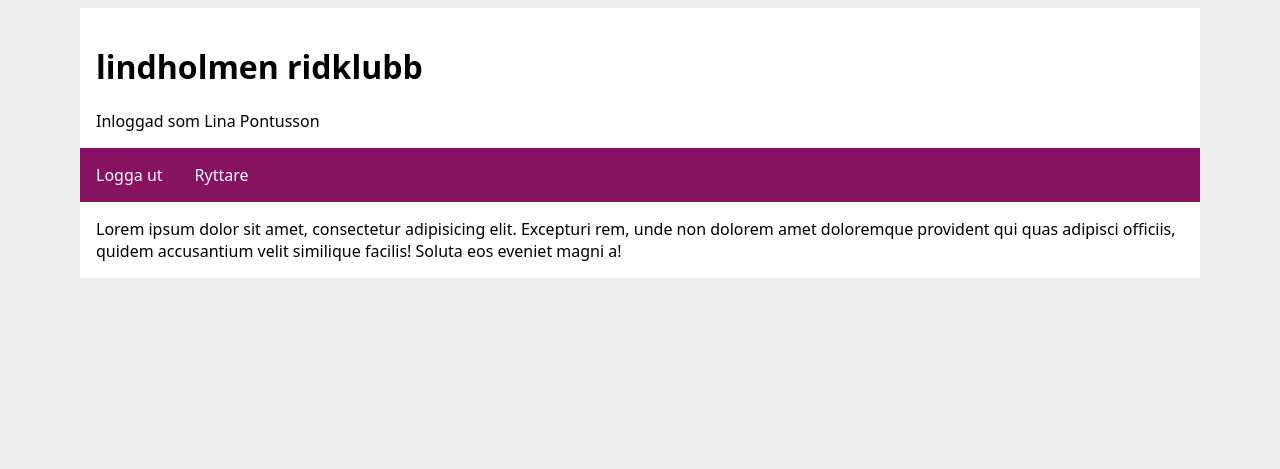
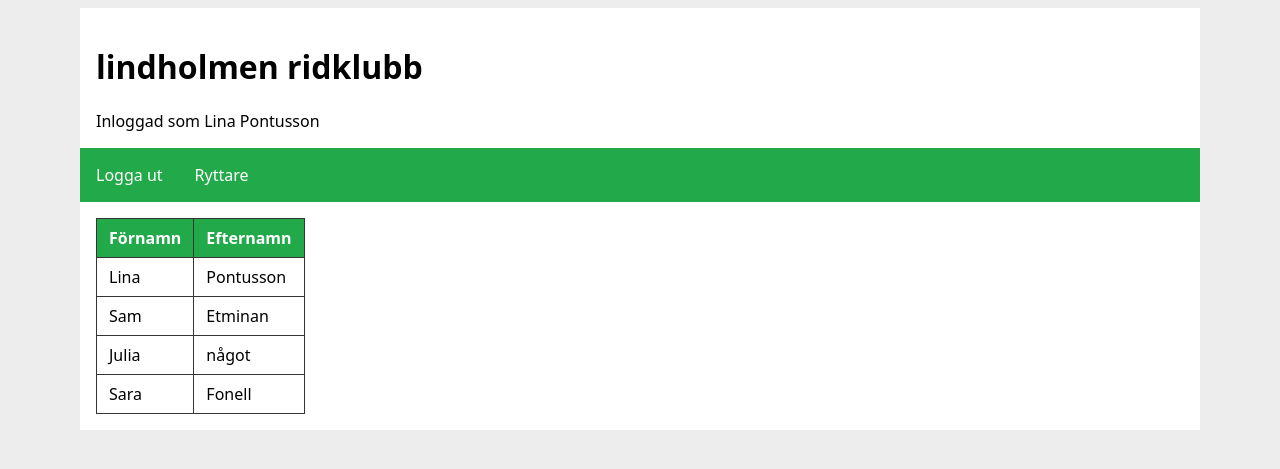
Before and after one commit to Sam-Etminan/webbserver_slutprojekt_sam_E, a PHP site: page /Ryttare.php in a window 1280 px wide. Shown: the top 469 px of the page. Run offline with PHP 8.4, Linux system fonts and the light colour scheme; the visitor is signed in with stand-in values (Sample User, id 1); data comes from the database, SQL or seed files in the repository; both versions use the stored data as it was after the commit.

Commit message:
slut lektion 20/05
skapat tabellen för ryttare (listad dom på sidan), skapat tabell för hästar och hagar, påbörjat koppling mellan tabeller

```diff
--- a/slutprojekt/public_html/Projekt/Ryttare.php
+++ b/slutprojekt/public_html/Projekt/Ryttare.php
@@ -2,26 +2,48 @@
 require_once('../../slutprojekt-app.php');
 
 require($includeDir . "/header.php");
+
+$stmt = $pdo-> prepare("SELECT * FROM Ryttare");
+$stmt->execute();
+$result = $stmt->fetchAll(PDO::FETCH_ASSOC);
+
+
+
 ?>
 
 <main>
 
+<?php if (isset($_SESSION["Ryttarid"])) : ?>
 
-<?php
+<table>
 
-if (isset($_SESSION["Ryttarid"])) :
+        <tr>
 
-echo "Lorem ipsum dolor sit amet, consectetur adipisicing elit.
-Excepturi rem, unde non dolorem amet doloremque provident qui quas adipisci officiis,
-quidem accusantium velit similique facilis! Soluta eos eveniet magni a!";
+            <th>Förnamn</th>
+
+            <th>Efternamn</th>
+
+
+        </tr>
+
+        <?php foreach ($result as $key => $value) : ?>
+
+        <tr>
+
+            <td><?=h($value['Namn']) ?></td>
+
+            <td><?= h($value['Efternamn']) ?></td>
+
+        </tr>
+
+        <?php endforeach?>
+
+
+    </table>
+
+<?php endif ?>
 
 
 
-else:
-
-endif;
-
-?>
-
 
 </main>
--- a/slutprojekt/public_html/Projekt/style.css
+++ b/slutprojekt/public_html/Projekt/style.css
@@ -21,7 +21,7 @@ header, main, footer {
 nav {
     max-width: var(--site-width);
     margin: auto;
-    background-color: rgb(135, 18, 98);
+    background-color: rgb(34, 169, 74);
     display: flex;
 }
 
@@ -36,8 +36,6 @@ nav a:hover {
 }
 
 table {
-
-    margin: auto;
 
     border-spacing: 0;
 
@@ -59,15 +57,8 @@ td, th {
 
 th {
 
-    background-color: rgb(135, 18, 98);
+    background-color: rgb(34, 169, 74);
 
     color: white;
 
 }
-
-
-tr:nth-child(odd) {
-
-    background-color: rgb(228, 221, 226);
-
-}
```
Also changed, not shown: slutprojekt/Slutprojekt.db.
